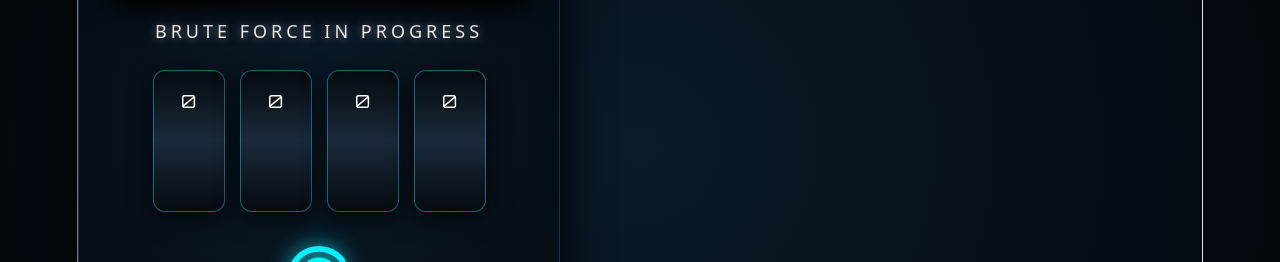
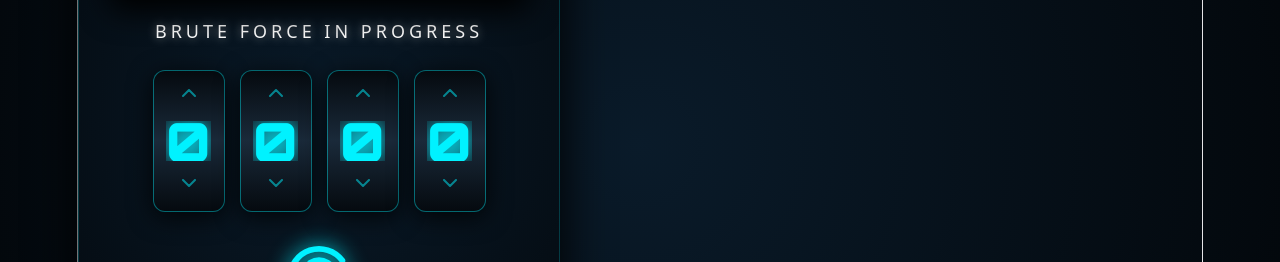
Before and after one commit to Pescodes/hybridlock, a React (Vite) app: page / in a window 1280 px wide. Shown: the part 255-517 px from the top of the page. Built offline with nearby package versions, Linux system fonts and the light colour scheme; no server answers.

Commit message:
Revert "Update Tumbler.jsx"
This reverts commit 1576acb38dfc9b1a5aa1102ebe0d6a8cca111d98.

```diff
--- a/src/components/Tumbler.jsx
+++ b/src/components/Tumbler.jsx
@@ -1,54 +1,36 @@
 import { useGameStore } from '../store/useGameStore'
-import { motion, useMotionValue, useTransform } from 'framer-motion'
+import { motion, AnimatePresence } from 'framer-motion'
+import { ChevronUp, ChevronDown } from 'lucide-react'
 
 const Tumbler = ({ index }) => {
   const { combination, setDigit } = useGameStore();
   const value = combination[index];
 
-  // This tracks the vertical drag distance
-  const dragY = useMotionValue(0);
-
-  // We use this to detect a "step" in the drag (e.g., every 40 pixels = 1 digit change)
-  const handleDrag = (_, info) => {
-    const threshold = 40; // Sensitivity: distance moved to change one number
-    const change = Math.round(info.offset.y / threshold);
-
-    if (change !== 0) {
-      // Calculate new value (0-9 loop)
-      let newVal = (value - change + 10) % 10;
-      setDigit(index, newVal);
-
-      // We don't reset dragY here because Framer handles the offset
-      // relative to the start of the gesture.
-    }
+  const adjust = (amt) => {
+    let newVal = (value + amt + 10) % 10;
+    setDigit(index, newVal);
   };
 
   return (
-    <div className="tumbler-column flex flex-col items-center justify-center select-none">
-      <div className="digit-container relative h-24 w-16 overflow-hidden bg-zinc-950 border-x border-zinc-800 flex items-center justify-center">
+    <div className="tumbler-column">
+      <button className="arrow-btn" onClick={() => adjust(1)}><ChevronUp /></button>
 
-        {/* The Draggable Dial */}
-        <motion.div
-          drag="y"
-          dragConstraints={{ top: 0, bottom: 0 }} // Snap back to center
-          dragElastic={0.2}
-          onDrag={handleDrag}
-          className="cursor-grab active:cursor-grabbing w-full h-full flex items-center justify-center"
-        >
+      <div className="digit-container">
+        <AnimatePresence mode="wait">
           <motion.div
             key={value}
-            initial={{ y: 20, opacity: 0, filter: 'blur(4px)' }}
+            initial={{ y: 20, opacity: 0, filter: 'blur(5px)' }}
             animate={{ y: 0, opacity: 1, filter: 'blur(0px)' }}
-            transition={{ type: "spring", stiffness: 300, damping: 20 }}
-            className="text-4xl font-mono font-bold text-cyan-400 [text-shadow:0_0_10px_rgba(34,211,238,0.5)]"
+            exit={{ y: -20, opacity: 0, filter: 'blur(5px)' }}
+            transition={{ duration: 0.15, ease: "easeOut" }}
+            className="digit-display"
           >
             {value}
           </motion.div>
-        </motion.div>
+        </AnimatePresence>
+      </div>
 
-        {/* Cyberpunk Glass Effect Overlay */}
-        <div className="absolute inset-0 pointer-events-none bg-gradient-to-b from-black via-transparent to-black opacity-60" />
-      </div>
+      <button className="arrow-btn" onClick={() => adjust(-1)}><ChevronDown /></button>
     </div>
   );
 };
```
